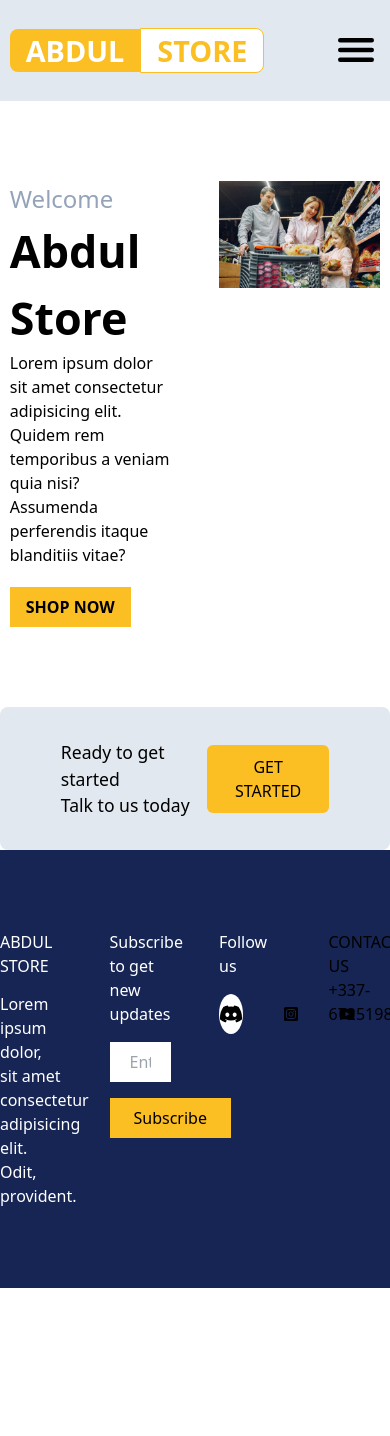
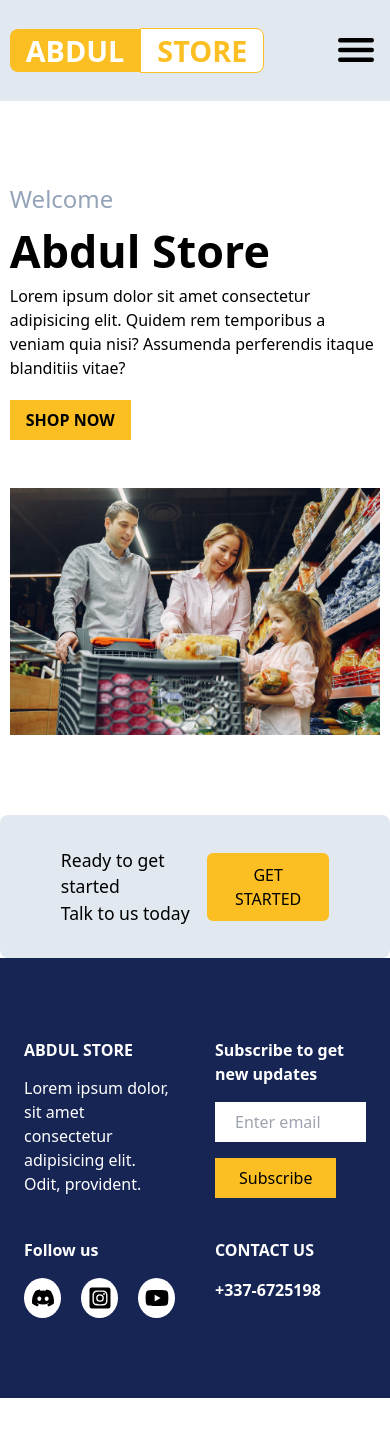
Before and after one commit to muhammadrazaq33/E-commerce, a React (Vite) app: page /about in a window 390 px wide. Shown: the top 1436 px of the page. Before the commit the page ends 1368 px from the top, so only its background shows below. Built offline with nearby package versions, Linux system fonts and the light colour scheme.

Commit message:
responesiveness completed of all section

```diff
--- a/src/components/Footer.jsx
+++ b/src/components/Footer.jsx
@@ -22,10 +22,10 @@ export const Footer = () => {
 
       {/* Main FOOTER  ===========> */}
       <div className=" bg-blue-950 py-[5rem]">
-        <div className=" max-w-[60rem] m-auto grid grid-cols-4 gap-[3rem]">
+        <div className=" max-w-[60rem] m-auto grid md:grid-cols-4 grid-cols-2 gap-y-10 lg:gap-x-[3rem] gap-x-[2.5rem] px-6">
           {/* ABOUT ARTICLE-1  =========> */}
           <article className=" text-[white] flex flex-col gap-3.5">
-            <h3>ABDUL STORE</h3>
+            <h3 className=" font-semibold">ABDUL STORE</h3>
             <p>
               Lorem ipsum dolor, sit amet consectetur adipisicing elit. Odit,
               provident.
@@ -33,7 +33,7 @@ export const Footer = () => {
           </article>
           {/* SUBSCRIBE  ARTICLE-2  =========> */}
           <article className=" text-[white] flex flex-col gap-4">
-            <h3>Subscribe to get new updates</h3>
+            <h3 className=" font-semibold">Subscribe to get new updates</h3>
             <form action="#" className=" flex flex-col gap-4">
               <input
                 type="email"
@@ -54,21 +54,21 @@ export const Footer = () => {
           </article>
           {/* SOCIAL  ARTICLE-3  =========> */}
           <article className=" flex flex-col gap-4">
-            <h3 className=" text-white">Follow us</h3>
-            <div className=" flex items-center gap-10">
+            <h3 className=" text-white font-semibold">Follow us</h3>
+            <div className=" flex items-center lg:gap-10 gap-5">
               <div className=" w-[2.5rem] h-[2.5rem] bg-white grid place-content-center rounded-[50%]">
                 <FaDiscord className=" text-[1.5rem]" />
               </div>
-              <div>
-                <FaInstagramSquare />
+              <div className=" w-[2.5rem] h-[2.5rem] bg-white grid place-content-center rounded-[50%]">
+                <FaInstagramSquare className=" text-[1.5rem]" />
               </div>
-              <div>
-                <FaYoutube />
+              <div className=" w-[2.5rem] h-[2.5rem] bg-white grid place-content-center rounded-[50%]">
+                <FaYoutube className=" text-[1.5rem]" />
               </div>
             </div>
           </article>
           {/* CONTACT FOOTER-4 */}
-          <article>
+          <article className="font-semibold text-[white] flex flex-col gap-4">
             <h3>CONTACT US</h3>
             <p>+337-6725198</p>
           </article>
--- a/src/components/HeroSection.jsx
+++ b/src/components/HeroSection.jsx
@@ -4,20 +4,22 @@ import { NavLink } from "react-router-dom";
 const HeroSection = ({ children }) => {
   return (
     <section>
-      <div className="grid grid-cols-2 gap-12 max-w-[60rem] m-auto">
+      <div className="grid sm:grid-cols-2 grid-cols-1 gap-12 max-w-[60rem] m-auto">
         {/* hero info ===========> */}
         <article className="flex flex-col ">
-          <p className="text-[1.5rem] font-medium text-slate-400 capitalize">
+          <p className="md:text-[1.5rem] sm:text-[1.2rem] text-[1.5rem] font-medium text-slate-400 capitalize">
             welcome
           </p>
-          <h1 className="text-[2.8rem] font-bold">{children}</h1>
+          <h1 className="lg:text-[2.8rem] md:text-[2.3rem] sm:text-[1.7rem] text-[2.8rem] font-bold">
+            {children}
+          </h1>
           <p className="max-w-[25rem]">
             Lorem ipsum dolor sit amet consectetur adipisicing elit. Quidem rem
             temporibus a veniam quia nisi? Assumenda perferendis itaque
             blanditiis vitae?
           </p>
           <NavLink to="/products">
-            <button className="bg-amber-400 font-semibold px-4 py-2 mt-5 uppercase hover:bg-[white] hover:border-[2px] hover:border-amber-400">
+            <button className="bg-amber-400 font-semibold px-4 py-2 mt-5 uppercase hover:bg-[white] hover:border-[2px] hover:border-amber-400 md:text-[1em] sm:text-[0.9rem] text-[1rem]">
               shop now
             </button>
           </NavLink>
--- a/src/components/Services.jsx
+++ b/src/components/Services.jsx
@@ -7,7 +7,7 @@ import { RiSecurePaymentLine } from "react-icons/ri";
 export const Services = () => {
   return (
     <section className=" mt-[10rem]">
-      <div className=" grid grid-cols-3 gap-5  max-w-[60rem] m-auto">
+      <div className=" grid lg:grid-cols-3 sm:grid-cols-2 grid-cols-1 gap-5  max-w-[60rem] m-auto">
         {/* ARTICLE-1  =========> */}
         <article className="flex flex-col gap-4 items-center justify-center h-[18rem] bg-slate-200 rounded-md">
           <div className="w-[4.5rem] h-[4.5rem] bg-[white] grid place-content-center rounded-[50%]">
@@ -17,13 +17,13 @@ export const Services = () => {
         </article>
         {/* ARTICLE-2  =========> */}
         <article className="grid grid-rows-2 gap-4">
-          <div className="bg-slate-200 flex  gap-2  justify-center items-center rounded-md">
+          <div className="bg-slate-200 flex  lg:gap-2 gap-6 lg:justify-center justify-start items-center rounded-md lg:px-0 px-10 sm:py-0 py-10">
             <div className="w-[4.5rem] h-[4.5rem] bg-[white] grid place-content-center rounded-[50%]">
               <MdOutlineSecurity className="text-[2.5rem] text-amber-500" />
             </div>
             <p className="capitalize font-bold ">Non-contract Shipping</p>
           </div>
-          <div className="bg-slate-200 flex  gap-2   justify-center items-center rounded-md">
+          <div className="bg-slate-200 flex  lg:gap-2 gap-6 lg:justify-center justify-start items-center rounded-md lg:px-0 px-10">
             <div className="w-[4.5rem] h-[4.5rem] bg-[white] grid place-content-center rounded-[50%]">
               <GiReceiveMoney className="text-[2.5rem] text-amber-500" />
             </div>
```
